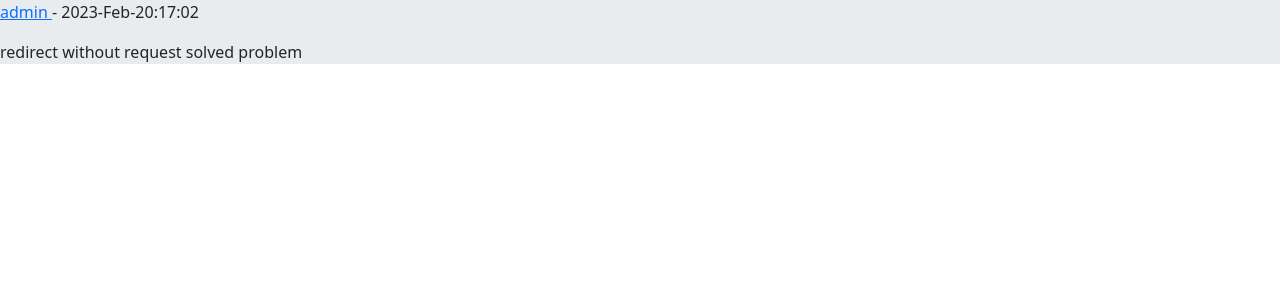
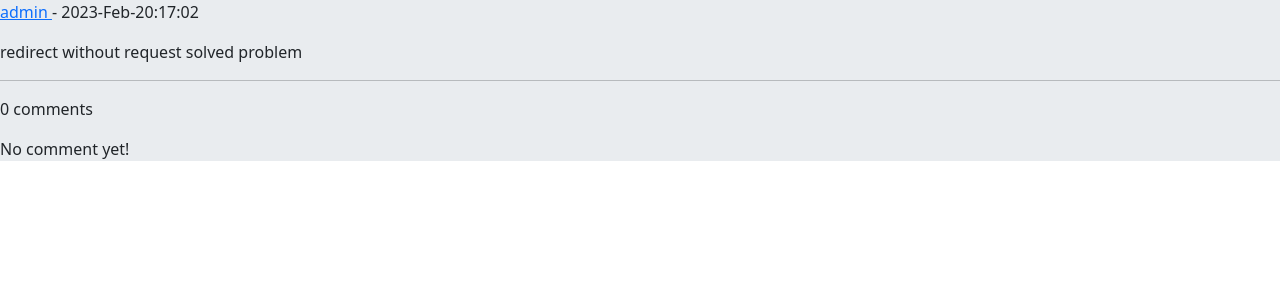
Before and after one commit to RasoulZamani/Django_SocialNetwork, a Django app: a page that uses home/templates/home/details.html in a window 1280 px wide. Shown: the part 56-356 px from the top of the page. Run offline with Django 4.2, Linux system fonts and the light colour scheme; data comes from the database, SQL or seed files in the repository; both versions use the stored data as it was after the commit.

Commit message:
showing comments

```diff
--- a/home/models.py
+++ b/home/models.py
@@ -18,3 +18,17 @@ class Post(models.Model):
 
     def get_absolute_url(self):
         return reverse("home:post_details", args=(self.id, self.slug))
+
+
+class Comment(models.Model):
+    """model for comments"""
+    user  = models.ForeignKey(User,   on_delete=models.CASCADE, related_name='user_comment')
+    post  = models.ForeignKey(Post,   on_delete=models.CASCADE, related_name='post_comment')
+    reply = models.ForeignKey('self', on_delete=models.CASCADE, related_name='reply_comment',
+                blank=True, null=True)
+    is_reply= models.BooleanField(default=False)
+    body    = models.TextField(max_length=400)
+    created = models.DateTimeField(auto_now_add=True)
+
+    def __str__(self):
+        return f" {self.user}: {self.body[:40]}"
--- a/home/templates/home/details.html
+++ b/home/templates/home/details.html
@@ -9,5 +9,16 @@
     {% endif %}
     <p> <a href="{% url 'accounts:user_profile' post.user.id %}"> {{post.user.username}} </a> - {{post.updated |  date:"Y-M-d:H:i" }}</p>
     <p>{{post.body}}</p>
+    <hr/>
+    <p>{{comments.count}} comments</p>
+    {% for comment in comments %}
+        <div class="card bg-dark text-white">
+            <p class="card-header"> {{commetn.user}}    {{comment.created |  timesince}} ago</p>
+            <p class="card-body">{{comment.body}}</p>
+        </div>
+    {% empty %}
+        <p> No comment yet!</p>
+    {% endfor %}
+
 
 {% endblock %}
--- a/home/views.py
+++ b/home/views.py
@@ -7,6 +7,8 @@ from django.contrib.auth.mixins import LoginRequiredMixin
 from django.contrib import messages
 from .forms import PostCreateUpdateForm
 from django.utils.text import slugify
+
+
 #def home(request):
 #    return render(request, 'home/index.html')#HttpResponse("This is Home Page!")
 class HomeView(View):
@@ -20,7 +22,9 @@ class PostDetailView(View):
     """CBV for post details"""
     def get(self, request, post_id, post_slug):
         post = Post.objects.get(pk=post_id, slug=post_slug)
-        return render(request, 'home/details.html', {'post':post})
+        comments = post.post_comment.filter(is_reply=False)
+        return render(request, 'home/details.html',
+                      {'post':post, 'comments':comments})
 
 
 class PostDeleteView(LoginRequiredMixin, View):
```
Also changed, not shown: home/admin.py (+8 -1 lines), db.sqlite3, home/migrations/0003_comment.py (added).
